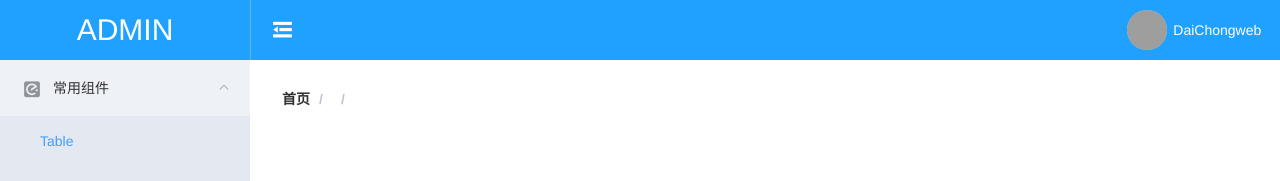
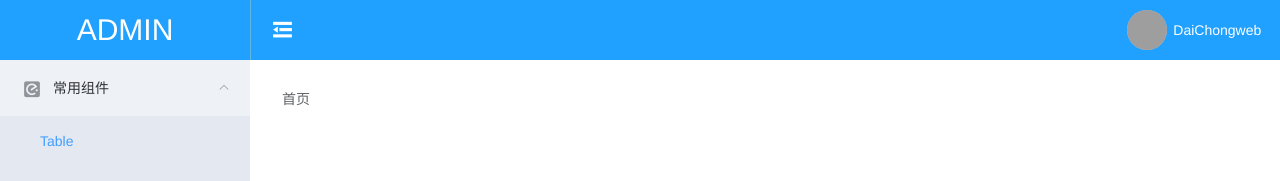
Before and after one commit to daichongweb/vue-element-admin, a Vue app: page /#/Home in a window 1280 px wide. Shown: the top 181 px of the page. Built offline with nearby package versions, Linux system fonts and the light colour scheme; grey boxes are pictures that could not be loaded.

Commit message:
修复第一次进入时面包屑显示bug

```diff
--- a/src/components/layout/html/common/breadcrumb.vue
+++ b/src/components/layout/html/common/breadcrumb.vue
@@ -1,8 +1,8 @@
 <template>
   <el-breadcrumb class="breadcrumb" separator="/">
     <el-breadcrumb-item :to="{ path: '/Home' }">首页</el-breadcrumb-item>
-    <el-breadcrumb-item>{{first}}</el-breadcrumb-item>
-    <el-breadcrumb-item>{{last}}</el-breadcrumb-item>
+    <el-breadcrumb-item v-if="first">{{first}}</el-breadcrumb-item>
+    <el-breadcrumb-item v-if="last">{{last}}</el-breadcrumb-item>
   </el-breadcrumb>
 </template>
 <script>
```
